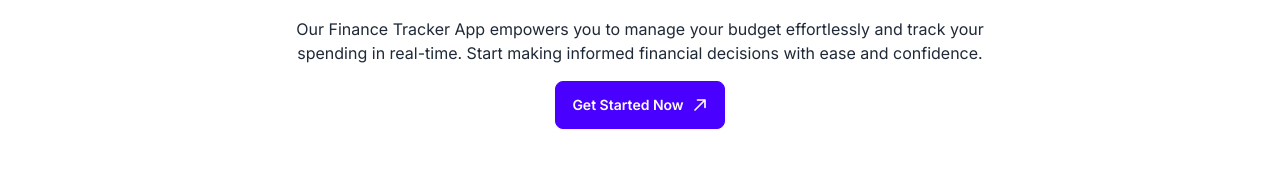
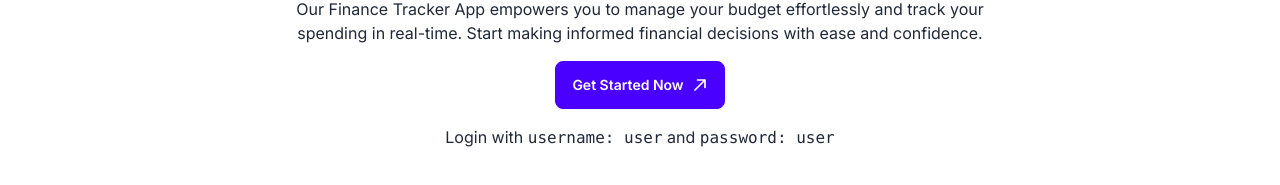
Before and after one commit to JSNDWRD/pennybits, a Next.js app: page / in a window 1280 px wide. Shown: the part 431-616 px from the top of the page. Built offline with nearby package versions, Linux system fonts and the light colour scheme; no server answers.

Commit message:
Add README.md

```diff
--- a/app/components/LandingPage.tsx
+++ b/app/components/LandingPage.tsx
@@ -32,6 +32,9 @@ function LandingPage() {
             </span>
           </button>
         </SignInButton>
+        <span>
+          Login with <code>username: user</code> and <code>password: user</code>
+        </span>
       </div>
     </div>
   );
--- a/app/dashboard/page.tsx
+++ b/app/dashboard/page.tsx
@@ -10,13 +10,11 @@ export default function Page() {
   const dateText = `${date[0]}, ${date.slice(1).join(" ")}`;
 
   const [transact, setTransact] = useState<ITransaction[]>([]);
-  const [loading, setLoading] = useState(true);
 
   // Fetch transactions
   const fetchData = async () => {
     const data = await fetchTransactions();
     setTransact(data);
-    setLoading(false);
   };
 
   useEffect(() => {
```
Also changed, not shown: 1 other file (tests, documents, lock files or other folders).
